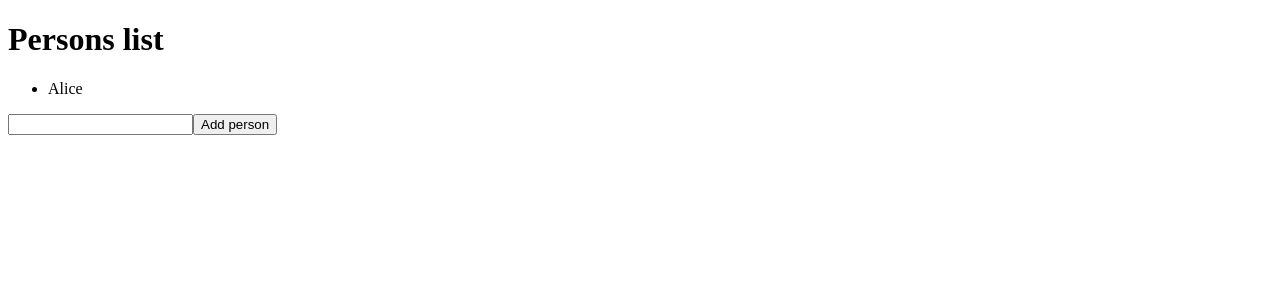
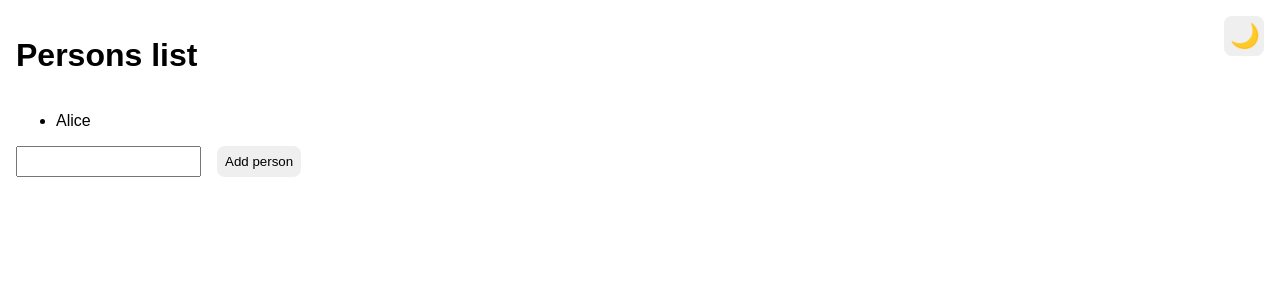
Before and after one commit to antoinechassagne/react-introduction, a React (Vite) app: page / in a window 1280 px wide. Shown: the top 300 px of the page. Built offline with nearby package versions, Linux system fonts and the light colour scheme.

Commit message:
feat: add theme

```diff
--- a/src/App.jsx
+++ b/src/App.jsx
@@ -1,8 +1,11 @@
 import { useState, useEffect } from 'react';
 
+import { ThemeProvider } from './contexts/Theme';
 import Title from './components/Title';
 import PersonsList from './components/PersonsList';
 import AddPersonForm from './components/AddPersonForm';
+import ThemeToggler from './components/ThemeToggler';
+import Page from './components/Page';
 
 const App = () => {
   const [persons, setPersons] = useState([
@@ -19,11 +22,16 @@ const App = () => {
   }
 
   return (
-    <div>
-      <Title>Persons list</Title>
-      <PersonsList persons={persons} />
-      <AddPersonForm onSubmit={addPerson} />
-    </div>
+    <ThemeProvider>
+      <Page>
+        <header>
+          <Title>Persons list</Title>
+          <ThemeToggler />
+        </header>
+        <PersonsList persons={persons} />
+        <AddPersonForm onSubmit={addPerson} />
+      </Page>
+    </ThemeProvider>
   )
 }
 
--- /dev/null
+++ b/src/components/Page.jsx
@@ -0,0 +1,13 @@
+import { useTheme } from '../contexts/Theme';
+
+const Page = ({ children }) => {
+  const { theme } = useTheme();
+
+  return (
+    <div className={`page ${theme}`}>
+      {children}
+    </div>
+  );
+}
+
+export default Page;
--- /dev/null
+++ b/src/components/ThemeToggler.jsx
@@ -0,0 +1,14 @@
+import { useTheme } from '../contexts/Theme';
+import Button from './Button';
+
+const ThemeToggler = () => {
+  const { theme, toggleTheme } = useTheme();
+
+  return (
+    <Button onClick={toggleTheme}>
+      {theme === 'light' ? '🌙' : '☀️'}
+    </Button>
+  );
+};
+
+export default ThemeToggler;
--- /dev/null
+++ b/src/contexts/Theme.jsx
@@ -0,0 +1,18 @@
+import { createContext, useState, useContext } from 'react';
+
+export const ThemeContext = createContext({ theme: 'light' });
+export const useTheme = () => useContext(ThemeContext);
+
+export const ThemeProvider = ({ children }) => {
+  const [theme, setTheme] = useState('light');
+
+  const toggleTheme = () => {
+    setTheme(prev => (prev === 'light' ? 'dark' : 'light'));
+  };
+
+  return (
+    <ThemeContext.Provider value={{ theme, toggleTheme }}>
+      {children}
+    </ThemeContext.Provider>
+  );
+}
--- a/src/index.css
+++ b/src/index.css
@@ -0,0 +1,47 @@
+* {
+  font-family: 'Arial', sans-serif;
+}
+
+body {
+  margin: 0;
+}
+
+.page {
+  min-height: 100vh;
+  padding: 1rem;
+}
+
+header {
+  display: flex;
+  justify-content: space-between;
+}
+
+header button {
+  border: none;
+  cursor: pointer;
+  font-size: 1.5rem;
+  border-radius: 0.5rem;
+  width: 2.5rem;
+  height: 2.5rem;
+}
+
+form {
+  display: flex;
+  gap: 1rem;
+}
+
+form button {
+  border: none;
+  border-radius: 0.5rem;
+  padding: 0.5rem;
+}
+
+.dark {
+  background-color: #333;
+  color: #fff;
+}
+
+.light {
+  background-color: #fff;
+  color: #000;
+}
```
